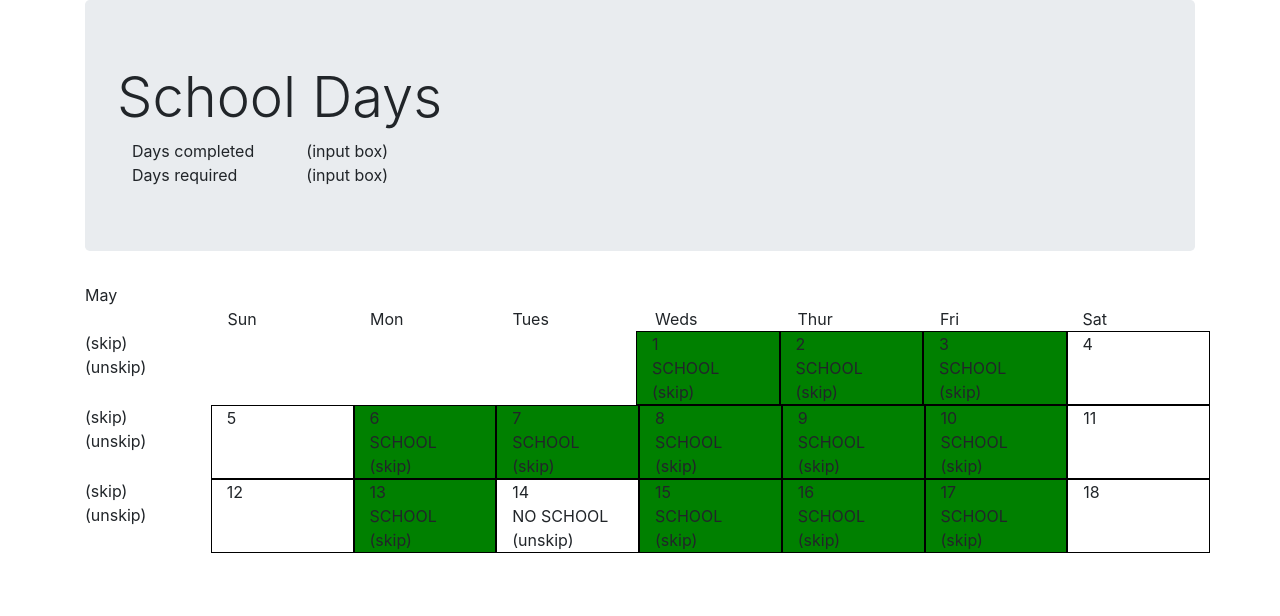
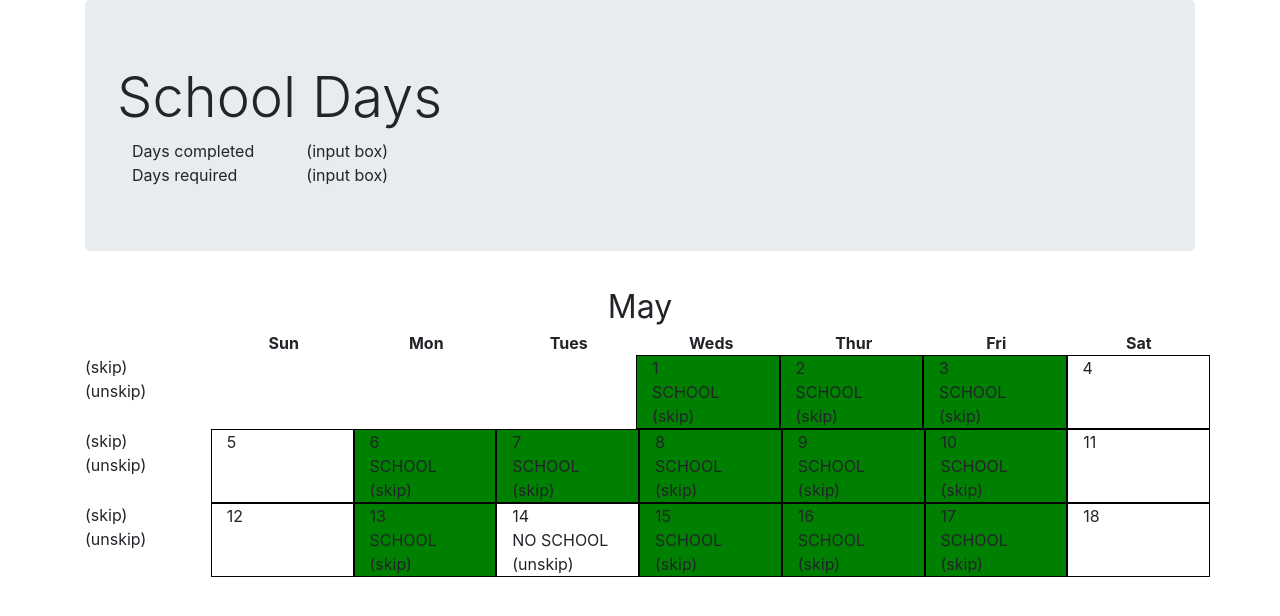
Before and after one commit to spraints/school-days, a React (Create React App) app in the folder r/: page / in a window 1280 px wide. Shown: the top 616 px of the page. Built offline with nearby package versions, Linux system fonts and the light colour scheme.

Commit message:
Make month & day names stand out

```diff
--- a/r/src/App.css
+++ b/r/src/App.css
@@ -1,3 +1,15 @@
+.month-name, .day-name {
+  text-align: center;
+}
+
+.month-name {
+  font-size: 2em;
+}
+
+.day-name {
+  font-weight: bold;
+}
+
 .day {
   border: solid 1px black;
 }
```
